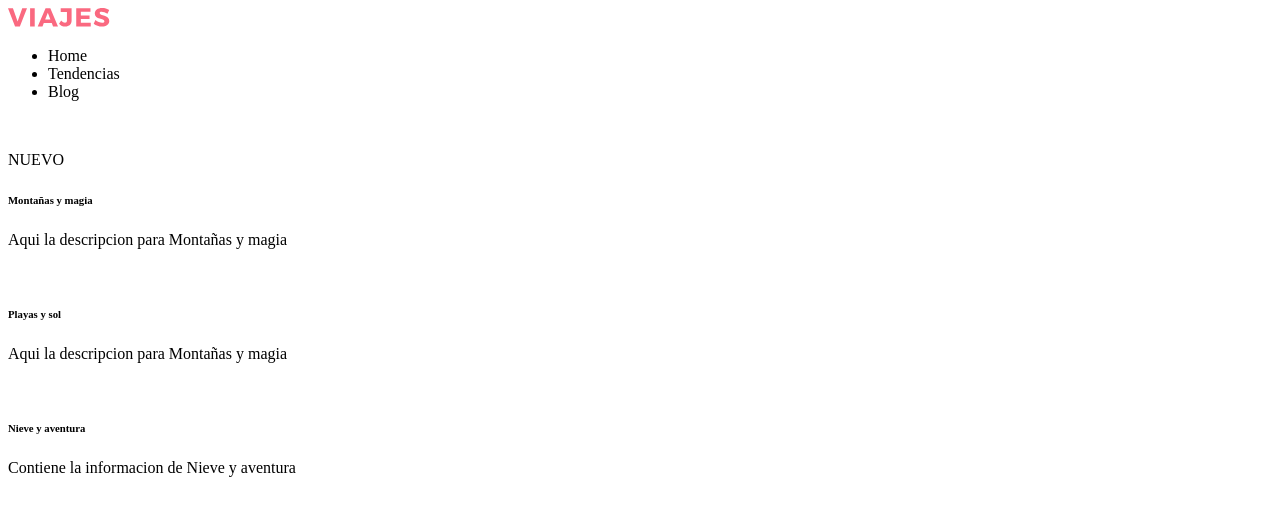
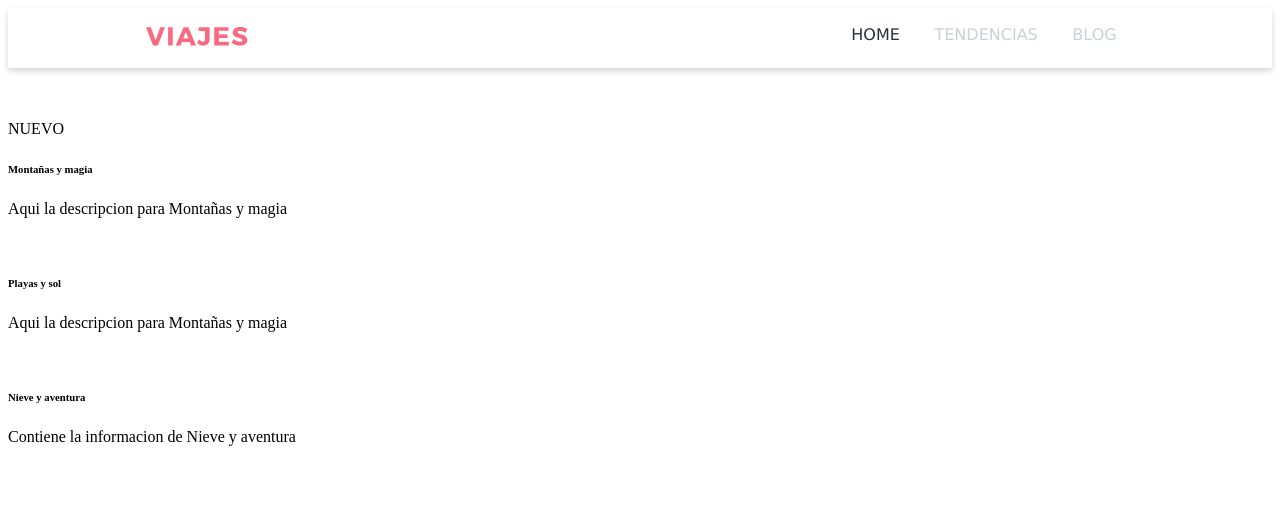
Before and after one commit to SofiaMarzari/Maquetacion-de-sitio, a plain HTML site: page index.html in a window 1280 px wide. Drawn offline with Linux system fonts and the light colour scheme.

Commit message:
HTML y CSS del NAV

```diff
--- a/css/estilo.css
+++ b/css/estilo.css
@@ -0,0 +1,37 @@
+@media only screen and (min-width: 1024px) {
+    /*    NAVEGACION    */
+    nav {
+        display: flex;
+        flex-direction: row;
+        justify-content: space-between;
+        max-width: 100%;
+        height: 60px;
+        background-color: #FFFFFF;
+        background: #FFFFFF 0% 0% no-repeat padding-box;
+        box-shadow: 0px 3px 6px #00000029;
+        opacity: 1;
+    }
+    .is-nav-section-img-logo {
+        margin-top: 19px;
+        margin-left: 138px;
+        width: 101px;
+        height: 19px;
+    }
+    nav>ul {
+        display: flex;
+        flex-direction: row;
+        list-style: none;
+        width: 300px;
+        margin-right: 138px;
+        margin-top: 17px;
+        justify-content: space-around;
+    }
+    nav>ul>li {
+        font-family: Montserrat, Verdana, Geneva, Tahoma;
+        color: #CBD0D3;
+    }
+    nav>ul>li:first-child {
+        color: #2A3037;
+        opacity: 1;
+    }
+}
--- a/index.html
+++ b/index.html
@@ -1,5 +1,6 @@
 <!DOCTYPE html>
 <html lang="en">
+
 <head>
     <meta charset="UTF-8">
     <meta http-equiv="X-UA-Compatible" content="IE=edge">
@@ -7,20 +8,21 @@
     <link rel="stylesheet" href="css/estilo.css">
     <title>Blog de Viajes</title>
 </head>
+
 <body>
     <nav>
-        <section>
+        <section class="is-nav-section-img-logo">
             <img src="css/Assets/logo/logo_01.png" alt="logo1">
         </section>
         <ul>
-            <li>Home</li>
-            <li>Tendencias</li>
-            <li>Blog</li>
+            <li>HOME</li>
+            <li>TENDENCIAS</li>
+            <li>BLOG</li>
         </ul>
     </nav>
     <div id="contenedor-ajax">
-        <section>
-
+        <section id="section-presentacion">
+            <img src="" alt="">
         </section>
         <div class="is-div-color">
             <section id="section-tendencias">
@@ -56,4 +58,5 @@
         </section>
     </footer>
 </body>
+
 </html>
```
